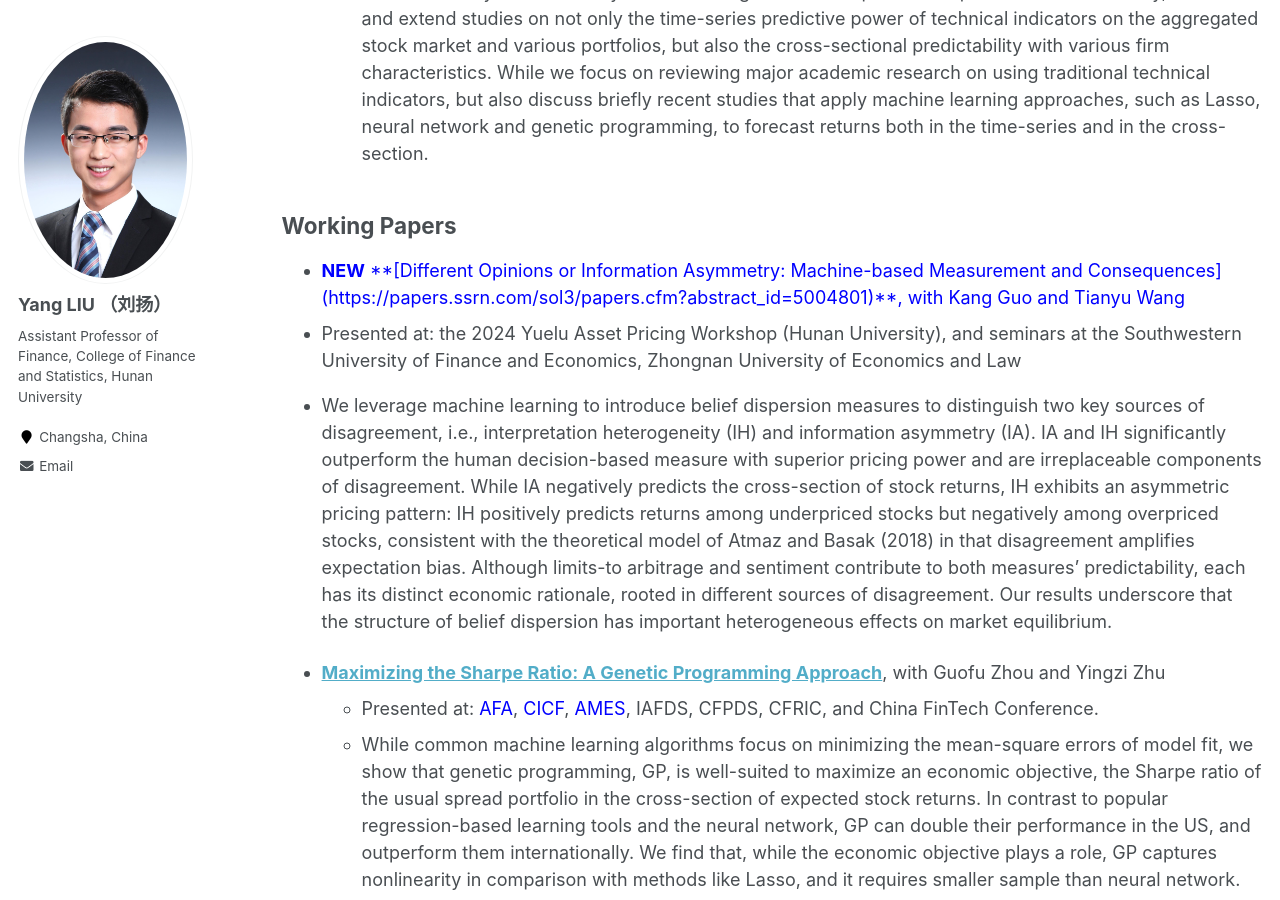
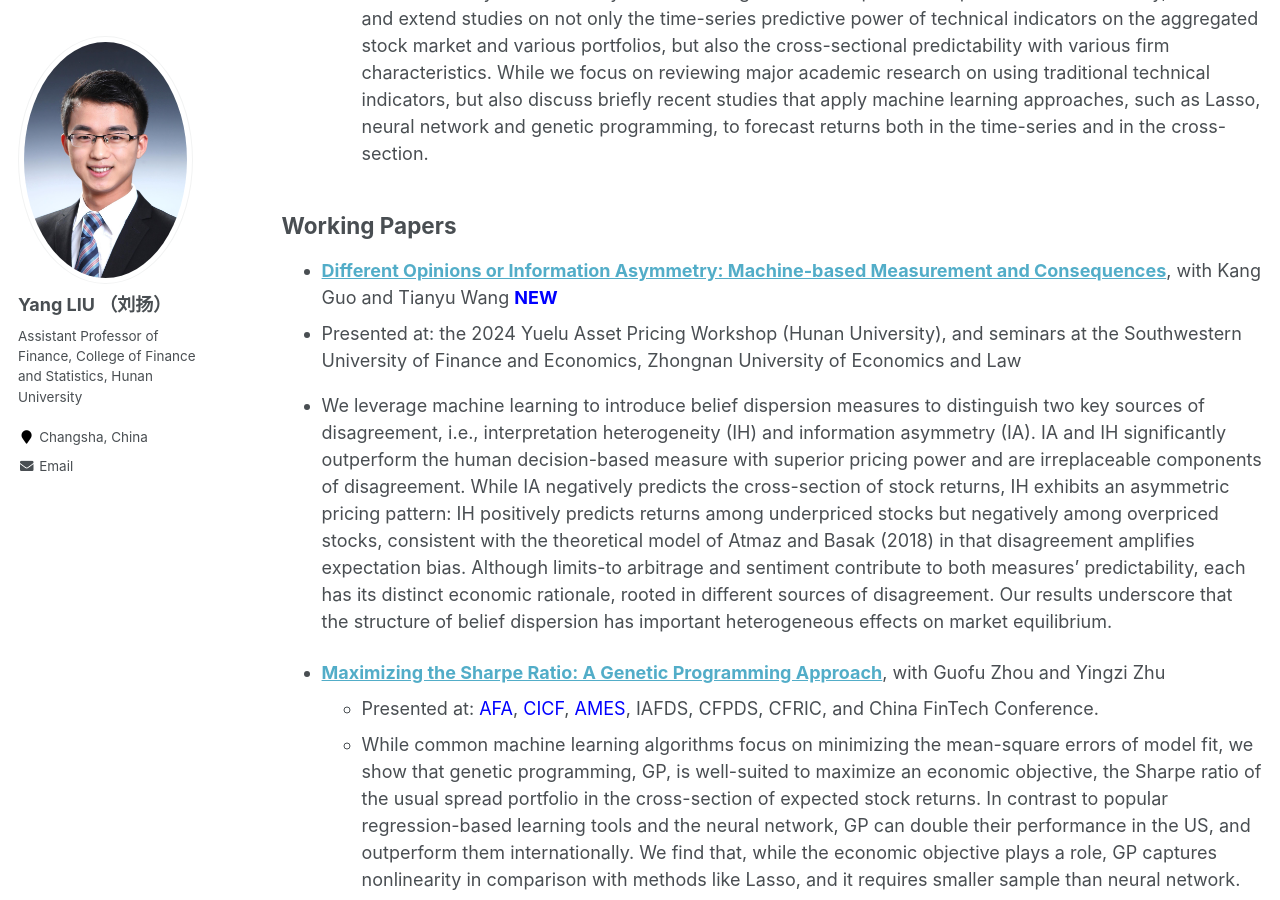
Before and after one commit to yangliu-finance/yangliu-finance.github.io, a Jekyll site: the page built from _pages/research.md, in a window 1280 px wide and 900 px high, scrolled down 735 px. Built offline with Jekyll 4.4.1, drawn with Linux system fonts in a browser that asks for light colours.

Commit message:
Update research.md

```diff
--- a/_pages/research.md
+++ b/_pages/research.md
@@ -28,7 +28,7 @@ Selected Publications
 Working Papers
 ------
 
-+  **<font color="blue">NEW</font>**<font color="blue"> **[Different Opinions or Information Asymmetry: Machine-based Measurement and Consequences](https://papers.ssrn.com/sol3/papers.cfm?abstract_id=5004801)**, with Kang Guo and Tianyu Wang
++ **[Different Opinions or Information Asymmetry: Machine-based Measurement and Consequences](https://papers.ssrn.com/sol3/papers.cfm?abstract_id=5004801)**, with Kang Guo and Tianyu Wang  **<font color="blue">NEW</font>**<font color="blue">
 + Presented at:  the 2024 Yuelu Asset Pricing Workshop (Hunan University), and seminars at the Southwestern University of Finance and Economics, Zhongnan University of Economics and Law
 + We leverage machine learning to introduce belief dispersion measures to distinguish two key sources of disagreement, i.e., interpretation heterogeneity (IH) and information asymmetry (IA). IA and
 IH significantly outperform the human decision-based measure with superior pricing power and are irreplaceable components of disagreement. While IA negatively predicts the cross-section of
```
